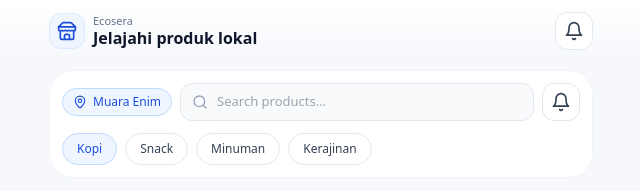
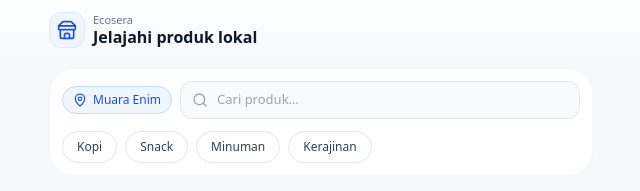
Before and after one commit to ikrarhesa/ecosera, a React (Vite) app: page / in a window 1280 px wide. Shown: the top 191 px of the page, without its empty margins (319-959 px from the left). Built offline with nearby package versions, Linux system fonts and the light colour scheme.

Commit message:
Update Home.tsx

```diff
--- a/src/pages/Home.tsx
+++ b/src/pages/Home.tsx
@@ -1,6 +1,6 @@
 import React, { useEffect, useRef, useState } from "react";
 import {
-  Store, Search, Bell, MapPin,
+  Store, Search, MapPin,
   ChevronLeft, ChevronRight, ChevronRight as ArrowRight,
   Home as HomeIcon, Grid2X2, ShoppingCart, User, Plus
 } from "lucide-react";
@@ -18,47 +18,70 @@ const BANNERS: Banner[] = [
 ];
 
 /* ===== Tiny UI pieces ===== */
-function CategoryTabs() {
-  const tabs = ["Kopi", "Snack", "Minuman", "Kerajinan"];
-  const [active] = useState(0);
+type CategoryKey = "Kopi" | "Snack" | "Minuman" | "Kerajinan";
+const CATEGORY_LIST: CategoryKey[] = ["Kopi", "Snack", "Minuman", "Kerajinan"];
+
+function CategoryTabs({
+  value,
+  onChange,
+}: {
+  value: CategoryKey | null;
+  onChange: (v: CategoryKey | null) => void;
+}) {
   return (
     <div className="mt-3 flex items-center gap-2 overflow-x-auto no-scrollbar">
-      {tabs.map((t, i) => (
+      {CATEGORY_LIST.map((t) => {
+        const active = value === t;
+        return (
           <button
             key={t}
+            onClick={() => onChange(active ? null : t)}
             className={[
-            "shrink-0 rounded-full px-3.5 py-1.5 text-[12px] font-medium border",
-            i === active
+              "shrink-0 rounded-full px-3.5 py-1.5 text-[12px] font-medium border transition",
+              active
                 ? "bg-blue-50 text-blue-700 border-blue-200"
-              : "bg-white text-slate-700 border-slate-200"
+                : "bg-white text-slate-700 border-slate-200 hover:bg-slate-50"
             ].join(" ")}
+            aria-pressed={active}
           >
             {t}
           </button>
-      ))}
+        );
+      })}
     </div>
   );
 }
 
-function SearchBar() {
+function SearchBar({
+  query,
+  onQuery,
+  category,
+  onCategory,
+}: {
+  query: string;
+  onQuery: (v: string) => void;
+  category: CategoryKey | null;
+  onCategory: (v: CategoryKey | null) => void;
+}) {
   return (
     <div className="rounded-3xl bg-white border border-slate-100 p-3">
       <div className="flex items-center gap-2">
         <span className="inline-flex items-center gap-1.5 text-[12px] px-2.5 py-1 rounded-full bg-blue-50 text-blue-700 border border-blue-200">
           <MapPin className="h-3.5 w-3.5" /> Muara Enim
         </span>
-        <div className="relative flex-1">
-          <Search className="absolute left-3 top-1/2 -translate-y-1/2 h-4 w-4 text-slate-400" />
+        <label className="relative flex-1">
+          <Search className="pointer-events-none absolute left-3 top-1/2 -translate-y-1/2 h-4 w-4 text-slate-400" />
           <input
-            placeholder="Search products…"
+            value={query}
+            onChange={(e) => onQuery(e.target.value)}
+            placeholder="Cari produk…"
             className="w-full pl-9 pr-3 py-2 rounded-xl bg-slate-50 border border-slate-200 text-[13px] outline-none focus:bg-white"
+            aria-label="Cari produk"
           />
+        </label>
+        {/* 🔔 Notification icon DIHAPUS */}
       </div>
-        <button className="rounded-xl p-2 bg-white border border-slate-200 hover:bg-slate-50">
-          <Bell className="h-5 w-5 text-slate-700" />
-        </button>
-      </div>
-      <CategoryTabs />
+      <CategoryTabs value={category} onChange={onCategory} />
     </div>
   );
 }
@@ -174,9 +197,40 @@ function BottomDock() {
   );
 }
 
+/* ===== Helper: filter by query & category (case-insensitive) ===== */
+function matches(p: Product, query: string, cat: CategoryKey | null) {
+  const q = query.trim().toLowerCase();
+  const name = (p.name || "").toLowerCase();
+  const category = (p.category || p?.tags?.[0] || "").toLowerCase();
+
+  const passQuery = q ? name.includes(q) || category.includes(q) : true;
+  const passCat = cat ? category === cat.toLowerCase() : true;
+  return passQuery && passCat;
+}
+
+/* ===== Placeholder card for minimum grid count ===== */
+function PlaceholderCard() {
+  return (
+    <div className="bg-white rounded-2xl border border-slate-100 p-3 animate-pulse">
+      <div className="w-full h-28 bg-slate-100 rounded-md" />
+      <div className="mt-2 h-4 bg-slate-100 rounded w-3/4" />
+      <div className="mt-1 h-3 bg-slate-100 rounded w-1/2" />
+    </div>
+  );
+}
+
 export default function Home() {
   const [products, setProducts] = useState<Product[]>([]);
+  const [query, setQuery] = useState("");
+  const [category, setCategory] = useState<CategoryKey | null>(null);
+
   useEffect(() => { getFeaturedProducts().then(setProducts); }, []);
+
+  const filtered = products.filter((p) => matches(p, query, category));
+
+  // minimal 6 item tampil di grid
+  const MIN_ITEMS = 6;
+  const needPlaceholders = Math.max(0, MIN_ITEMS - filtered.length);
 
   return (
     <>
@@ -191,14 +245,18 @@ export default function Home() {
               <p className="font-semibold text-slate-900">Jelajahi produk lokal</p>
             </div>
           </div>
-          <button className="rounded-xl p-2 bg-white border border-slate-200 hover:bg-slate-50">
-            <Bell className="h-5 w-5 text-slate-700" />
-          </button>
+          {/* 🔔 Notification icon DIHAPUS dari header */}
         </div>
       </header>
 
       <main className="px-4 pb-28 pt-3 max-w-md md:max-w-lg lg:max-w-xl mx-auto bg-[#F6F8FC]">
-        <SearchBar />
+        <SearchBar
+          query={query}
+          onQuery={setQuery}
+          category={category}
+          onCategory={setCategory}
+        />
+
         <BannerCarousel />
 
         <div className="flex items-center justify-between mt-5 mb-2">
@@ -207,8 +265,13 @@ export default function Home() {
         </div>
 
         <div className="grid grid-cols-2 gap-3">
-          {products.map((p) => (
+          {filtered.slice(0, Math.max(MIN_ITEMS, filtered.length)).map((p) => (
             <ProductCard key={p.id} p={p} />
+          ))}
+
+          {/* Jika kurang dari 6, isi dengan placeholder agar grid tetap penuh */}
+          {Array.from({ length: needPlaceholders }).map((_, idx) => (
+            <PlaceholderCard key={`ph-${idx}`} />
           ))}
         </div>
       </main>
```
Lines whose indentation alone changed are shown as unchanged.
